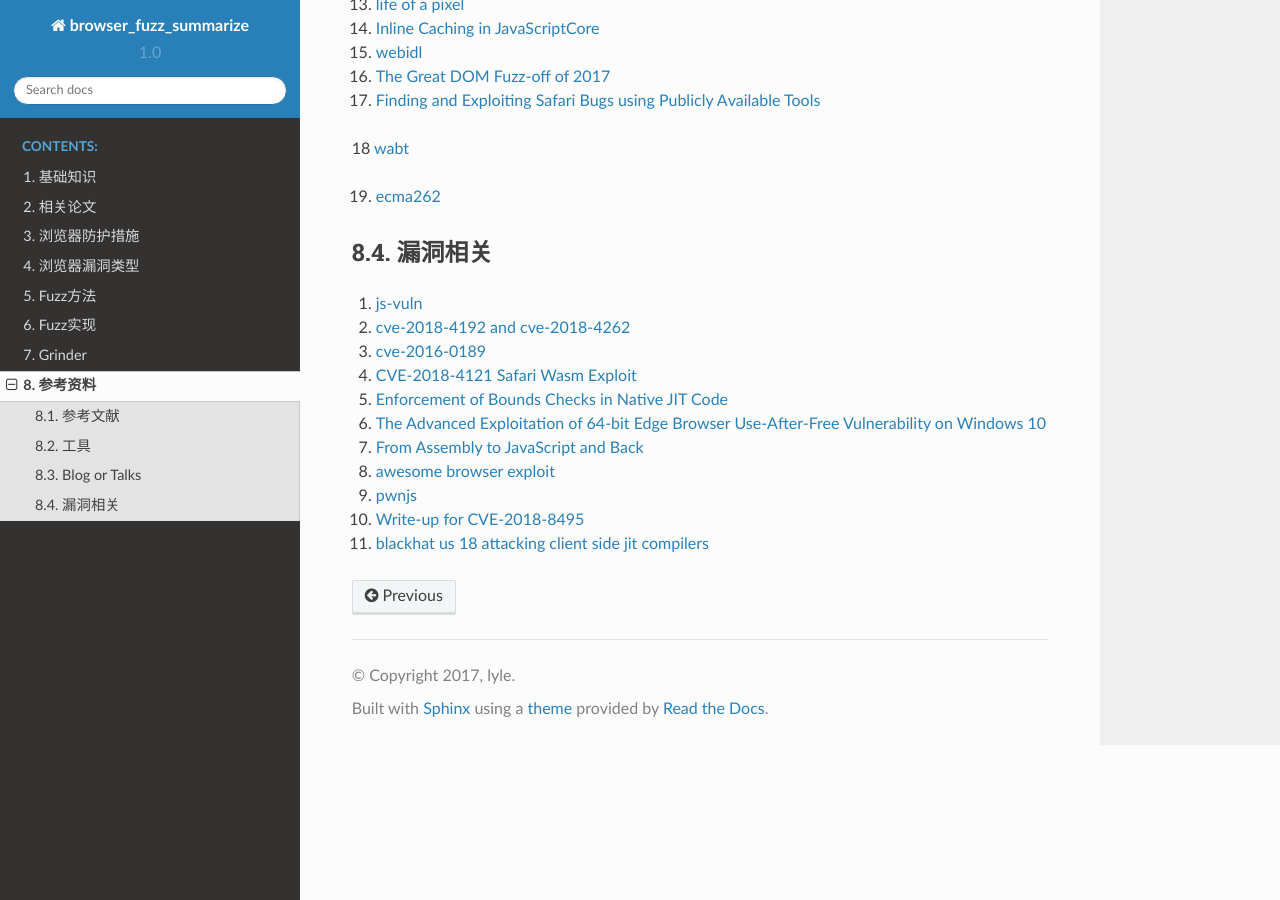
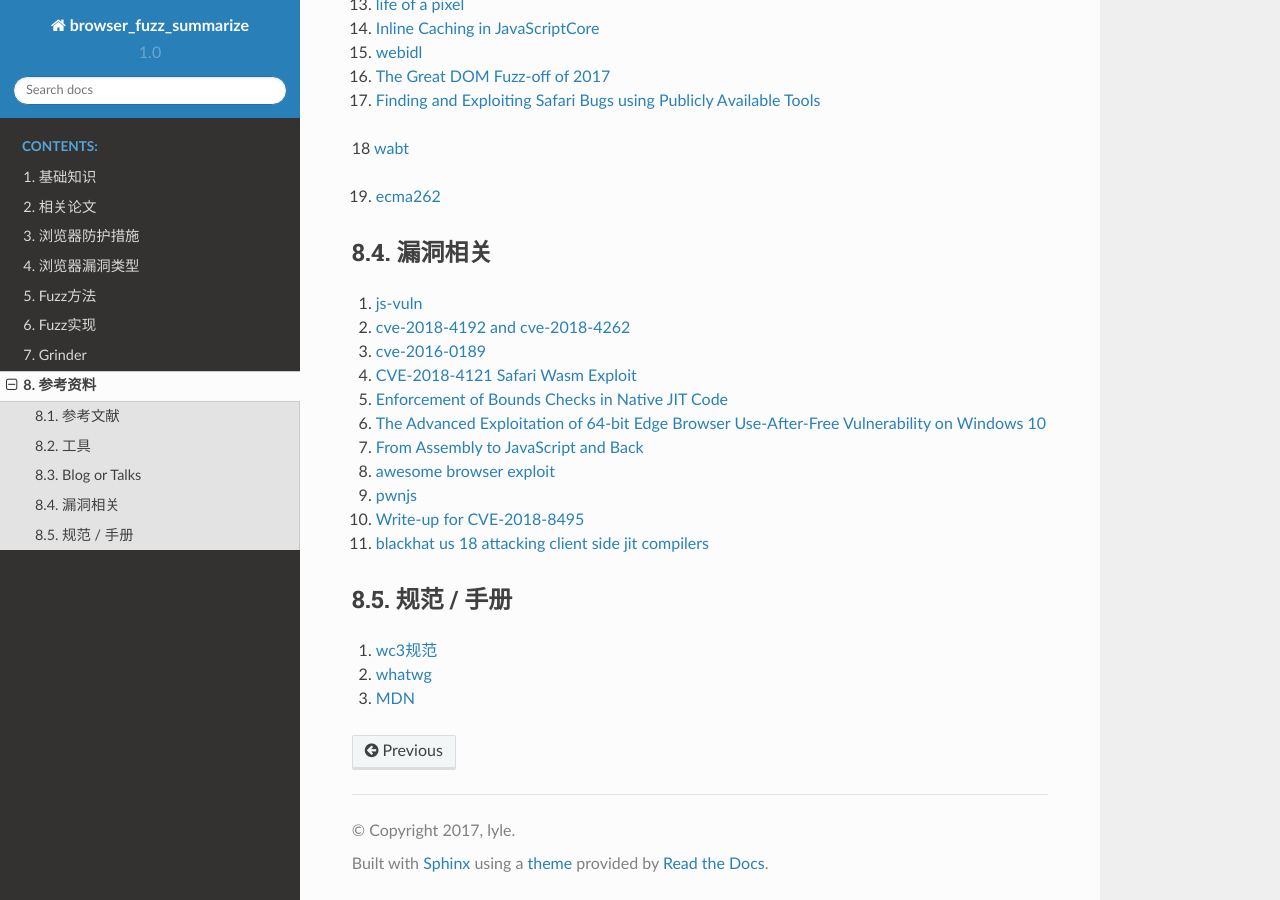
Before and after one commit to LyleMi/Browser-Fuzz-Summarize, a Sphinx documentation site: the page built from source/ref.rst, in a window 1280 px wide and 900 px high, scrolled down 1903 px. Built offline with Sphinx 7.4.7 and the Read the Docs theme 2.0.0, drawn with Linux system fonts in a browser that asks for light colours.

Commit message:
add ref for standards

```diff
--- a/source/ref.rst
+++ b/source/ref.rst
@@ -128,3 +128,9 @@ Blog or Talks
 10. `Write-up for CVE-2018-8495 <https://leucosite.com/Microsoft-Edge-RCE/>`_
 
 11. `blackhat us 18 attacking client side jit compilers <https://saelo.github.io/presentations/blackhat_us_18_attacking_client_side_jit_compilers.pdf>`_
+
+规范 / 手册
+--------------------------------------------------
+1. `wc3规范 <https://www.w3.org/standards/>`_
+2. `whatwg <https://html.spec.whatwg.org/>`_
+3. `MDN <https://developer.mozilla.org>`_
```
